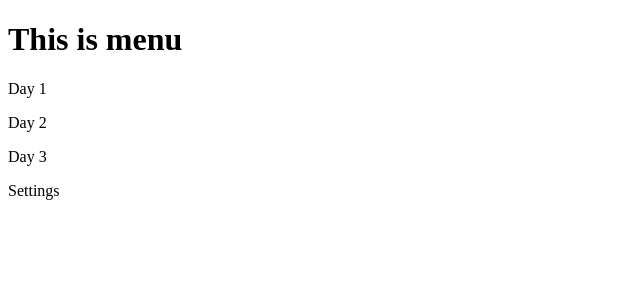
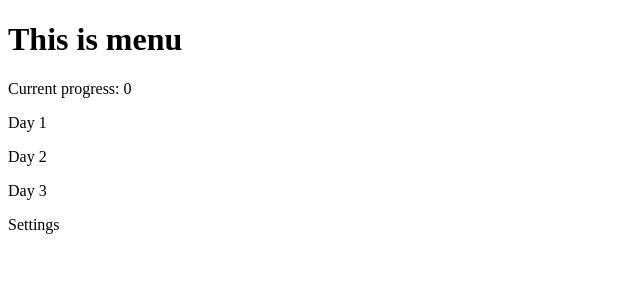
Before and after one commit to konradpardyak/fit-app, a React (Create React App) app: page / in a window 1280 px wide. Shown: the top 300 px of the page, without its empty margins (0-640 px from the left). Built offline with nearby package versions, Linux system fonts and the light colour scheme.

Commit message:
Add redux and first reducer

```diff
--- a/package.json
+++ b/package.json
@@ -8,8 +8,10 @@
     "@testing-library/user-event": "^12.6.0",
     "react": "^17.0.1",
     "react-dom": "^17.0.1",
+    "react-redux": "^7.2.2",
     "react-router-dom": "^5.2.0",
     "react-scripts": "4.0.1",
+    "redux": "^4.0.5",
     "web-vitals": "^0.2.4"
   },
   "scripts": {
--- a/src/Menu/Menu.js
+++ b/src/Menu/Menu.js
@@ -1,12 +1,15 @@
 import React from 'react';
 import DayCard from './DayCard';
 import { useHistory } from 'react-router-dom';
+import { useSelector } from 'react-redux';
 
 const Menu = () => {
+  const progress = useSelector((state) => state.progress.progress);
   let history = useHistory();
   return (
     <div>
       <h1>This is menu</h1>
+      <p>Current progress: {progress}</p>
       <DayCard id={1} />
       <DayCard id={2} />
       <DayCard id={3} />
--- a/src/Training/Training.js
+++ b/src/Training/Training.js
@@ -1,12 +1,21 @@
 import React from 'react';
 import { useParams } from "react-router-dom";
+import { useDispatch } from "react-redux";
+import { setProgress } from "../redux/ducks/progress";
 
 const Training = () => {
   const {id, exercise} = useParams();
+  const dispatch = useDispatch();
+
+  const handleSetProgress = () => {
+    dispatch(setProgress(id));
+  }
+
   return (
     <div>
       <h1>This is training</h1>
       <h2>exercise:{exercise} day:{id}</h2>
+      <button onClick={handleSetProgress}>Set progress to {id}</button>
     </div>
   );
 }
--- a/src/index.js
+++ b/src/index.js
@@ -1,13 +1,17 @@
 import React from 'react';
 import ReactDOM from 'react-dom';
 import { BrowserRouter as Router } from 'react-router-dom';
+import { Provider } from 'react-redux';
+import store from './redux/configureStore'
 import App from './App';
 import reportWebVitals from './reportWebVitals';
 
 ReactDOM.render(
   <React.StrictMode>
     <Router>
-      <App />
+      <Provider store={store}>
+        <App />
+      </Provider>
     </Router>
   </React.StrictMode>,
   document.getElementById('root')
--- /dev/null
+++ b/src/redux/configureStore.js
@@ -0,0 +1,10 @@
+import { combineReducers, createStore } from 'redux';
+import progressReducer from './ducks/progress';
+
+const reducer = combineReducers({
+  progress: progressReducer
+});
+
+const store = createStore(reducer);
+
+export default store;
--- /dev/null
+++ b/src/redux/ducks/progress.js
@@ -0,0 +1,19 @@
+const SET = 'set_progress';
+
+export const setProgress = (progress) => ({
+  type : SET,
+  progress
+});
+
+const initialState = {
+  progress: 0
+};
+
+export default (state = initialState, action) => {
+  switch (action.type) {
+    case SET:
+      return { ...state, progress: action.progress };
+    default:
+      return state;
+  }
+};
```
Also changed, not shown: 1 other file (tests, documents, lock files or other folders).
